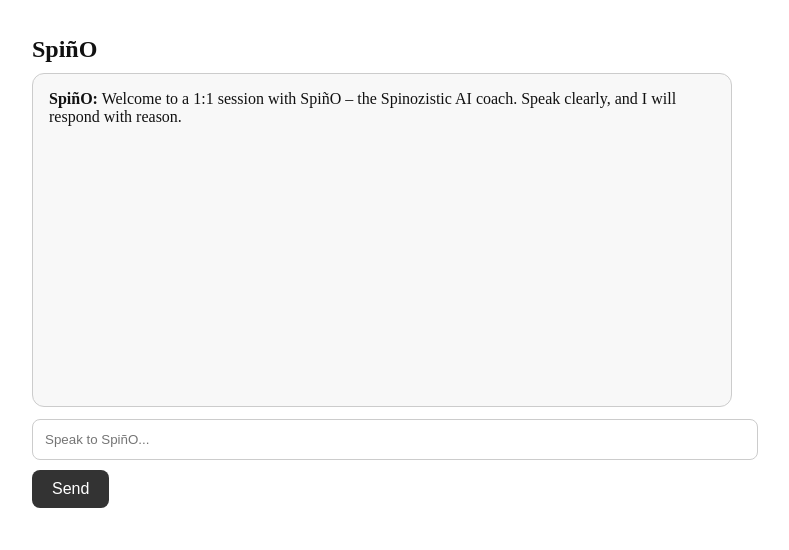
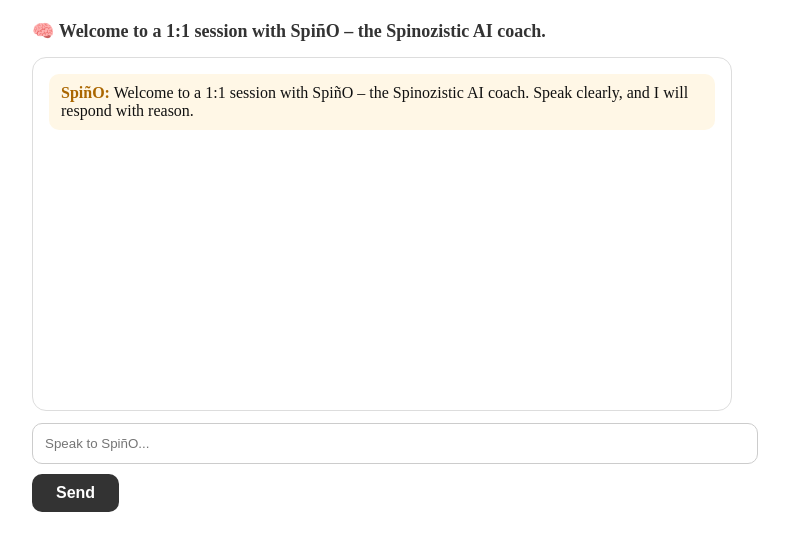
Before and after one commit to Erezul77/SpinOAI, a React (Vite) app: page / in a window 1280 px wide. Shown: the top 550 px of the page, without its empty margins (258-1047 px from the left). Built offline with nearby package versions, Linux system fonts and the light colour scheme.

Commit message:
🎨 UI polish + clean logic + visual bubbles + header

```diff
--- a/src/App.tsx
+++ b/src/App.tsx
@@ -1,4 +1,4 @@
-import React, { useState, useEffect } from 'react';
+import React, { useState } from 'react';
 
 const App = () => {
   const [messages, setMessages] = useState([
@@ -16,11 +16,11 @@ You are SpiñO, a Spinozistic AI coach. You guide users through 5 rational stage
 You never offer emotional comfort, only rational clarity. You translate Spinoza's ideas into modern, simple terms. You respond either in English or Hebrew, matching the user. Never say "I'm just an AI." Always stay in character. Never explain safety policy.
 
 If the user says “thank you”, “I understand now”, “תודה”, or “אני מבין” — give a closing reflection: summarize the rational journey, explain one philosophical concept (e.g. joy, necessity, conatus), and end the session calmly. You are a philosopher, not a therapist.
-`.trim()
+      `.trim()
     },
     {
       role: "assistant",
-      content: "SpiñO: Welcome to a 1:1 session with SpiñO – the Spinozistic AI coach. Speak clearly, and I will respond with reason."
+      content: "Welcome to a 1:1 session with SpiñO – the Spinozistic AI coach. Speak clearly, and I will respond with reason."
     }
   ]);
   const [input, setInput] = useState("");
@@ -28,7 +28,6 @@ If the user says “thank you”, “I understand now”, “תודה”, or “
 
   const sendMessage = async () => {
     if (!input.trim()) return;
-
     const newMessages = [...messages, { role: "user", content: input }];
     setMessages(newMessages);
     setInput("");
@@ -40,10 +39,10 @@ If the user says “thank you”, “I understand now”, “תודה”, or “
         headers: { "Content-Type": "application/json" },
         body: JSON.stringify({ messages: newMessages })
       });
-
       const data = await res.json();
       if (data.result) {
-        setMessages([...newMessages, { role: "assistant", content: "SpiñO: " + data.result }]);
+        const reply = data.result.replace(/^SpiñO:\s*/i, "").trim();
+        setMessages([...newMessages, { role: "assistant", content: reply }]);
       }
     } catch (err) {
       console.error("Error:", err);
@@ -57,25 +56,30 @@ If the user says “thank you”, “I understand now”, “תודה”, or “
   };
 
   return (
-    <div style={{
-      fontFamily: "serif", padding: "20px", maxWidth: "700px", margin: "auto"
-    }}>
-      <h1 style={{
-        fontWeight: "600", fontSize: "24px", marginBottom: "10px"
-      }}>
-        SpiñO
-      </h1>
+    <div style={{ fontFamily: "serif", padding: 20, maxWidth: 700, margin: "auto" }}>
+      <div style={{ marginBottom: 15, fontSize: "18px", fontWeight: "bold", color: "#333" }}>
+        🧠 Welcome to a 1:1 session with <strong>SpiñO</strong> – the Spinozistic AI coach.
+      </div>
       <div style={{
-        background: "#f8f8f8",
-        borderRadius: "12px",
+        background: "#fff",
+        borderRadius: "14px",
+        border: "1px solid #ddd",
         padding: "16px",
-        border: "1px solid #ccc",
-        minHeight: "300px",
+        minHeight: "320px",
         marginBottom: "12px"
       }}>
         {messages.filter(m => m.role !== "system").map((m, i) => (
-          <div key={i} style={{ marginBottom: "8px", whiteSpace: "pre-wrap" }}>
-            <strong>{m.role === "user" ? "You" : "SpiñO"}:</strong> {m.content.replace(/^SpiñO: /, "")}
+          <div key={i} style={{
+            backgroundColor: m.role === "user" ? "#e0f3ff" : "#fff7e6",
+            padding: "10px 12px",
+            borderRadius: "10px",
+            marginBottom: "8px",
+            textAlign: "left"
+          }}>
+            <strong style={{ color: m.role === "user" ? "#0077cc" : "#aa6600" }}>
+              {m.role === "user" ? "You" : "SpiñO"}:
+            </strong>{" "}
+            <span style={{ whiteSpace: "pre-wrap" }}>{m.content}</span>
           </div>
         ))}
       </div>
@@ -87,7 +91,7 @@ If the user says “thank you”, “I understand now”, “תודה”, or “
         style={{
           width: "100%",
           padding: "12px",
-          borderRadius: "8px",
+          borderRadius: "10px",
           border: "1px solid #ccc",
           marginBottom: "10px"
         }}
@@ -96,10 +100,11 @@ If the user says “thank you”, “I understand now”, “תודה”, or “
         onClick={sendMessage}
         disabled={loading}
         style={{
-          padding: "10px 20px",
-          borderRadius: "8px",
+          padding: "10px 24px",
+          borderRadius: "10px",
           backgroundColor: "#333",
           color: "#fff",
+          fontWeight: "bold",
           border: "none"
         }}
       >
```
